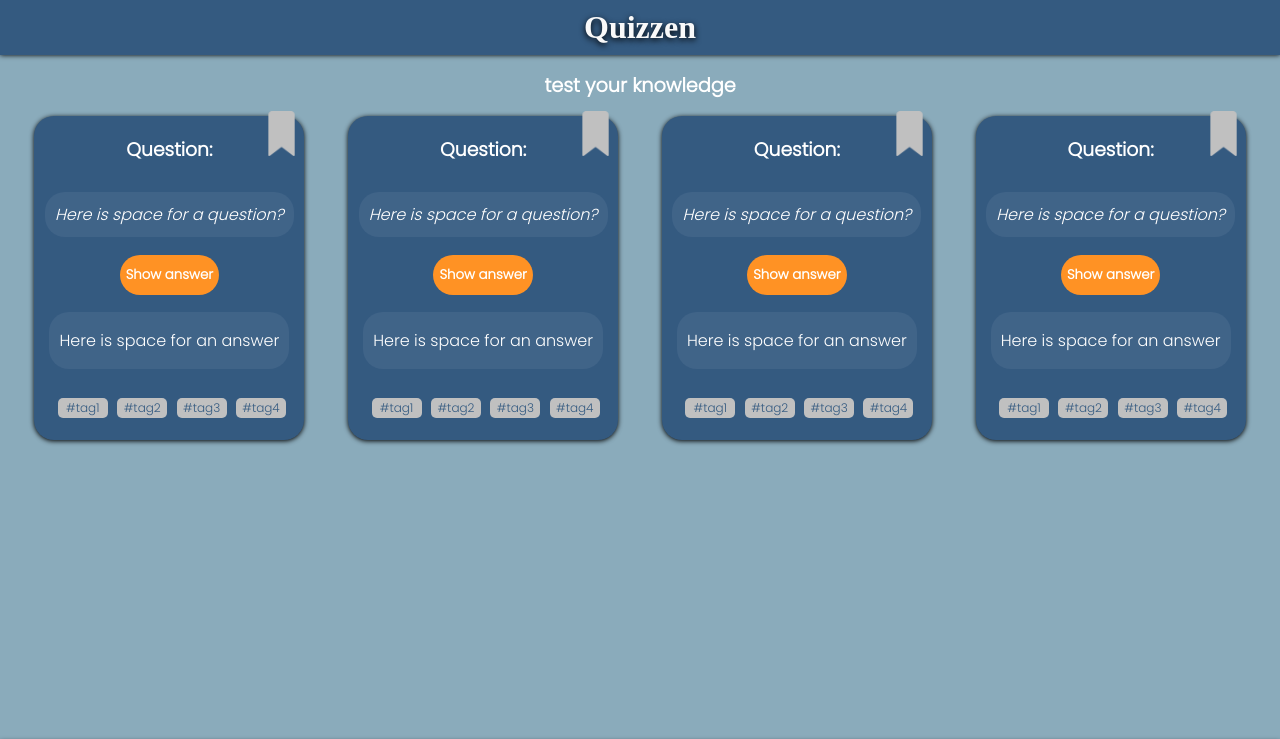
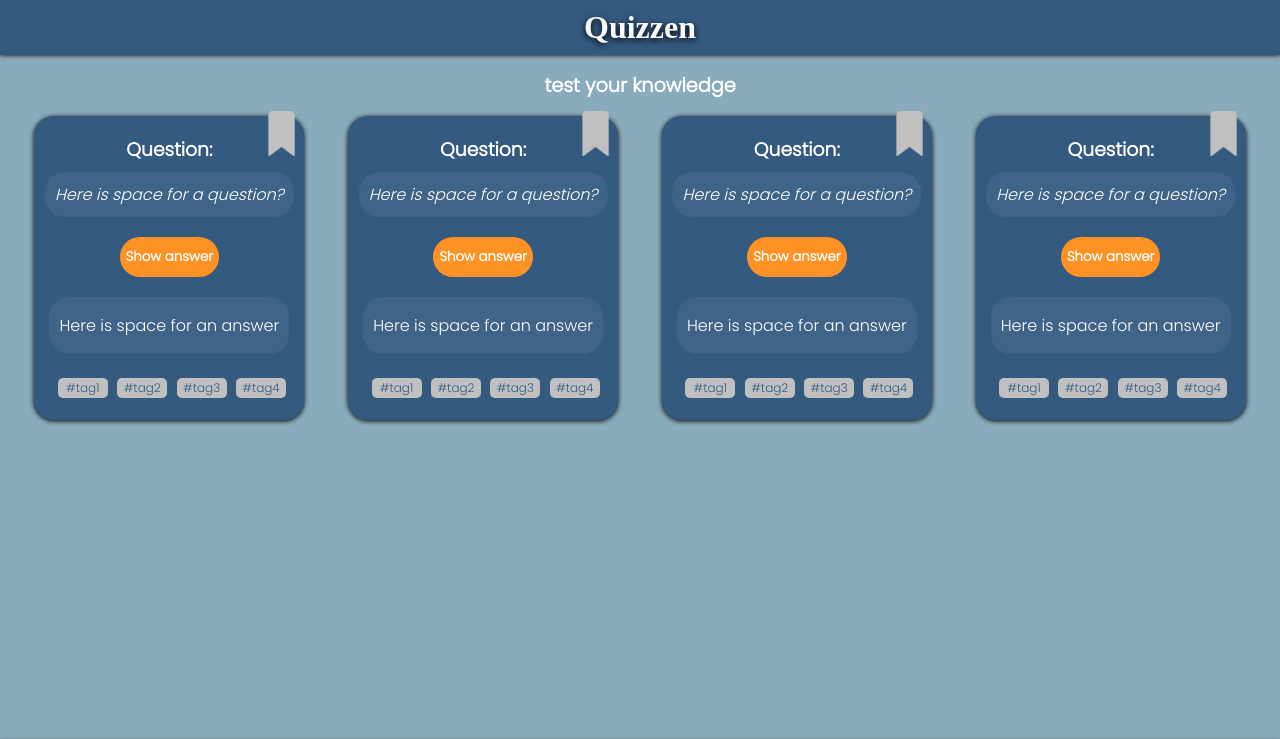
Before and after one commit to CasparVelsen/quiz-app, a website: page index.html in a window 1280 px wide. Shown: the top 739 px of the page. Drawn offline with Linux system fonts and the light colour scheme; a web font is replaced by a local one.

Commit message:
Upgrade card layout

```diff
--- a/styles/components/card.css
+++ b/styles/components/card.css
@@ -31,7 +31,7 @@
   text-align: center;
   color: white;
   height: fit-content;
-  margin: 10px;
+  margin: -10px;
 }
 
 .cards__answer-button {
@@ -42,14 +42,13 @@
   font-family: Poppins;
   font-weight: bolder;
   position: relative;
-  bottom: -8px;
-  border: none;
+  margin-top: 30px;
 }
 
 .cards__answer {
   background-color: rgb(64, 100, 136);
   border-radius: 20px;
-  margin: 25px 0px;
+  margin: 20px 0px;
   color: white;
   padding: 0 10px;
 }
```
